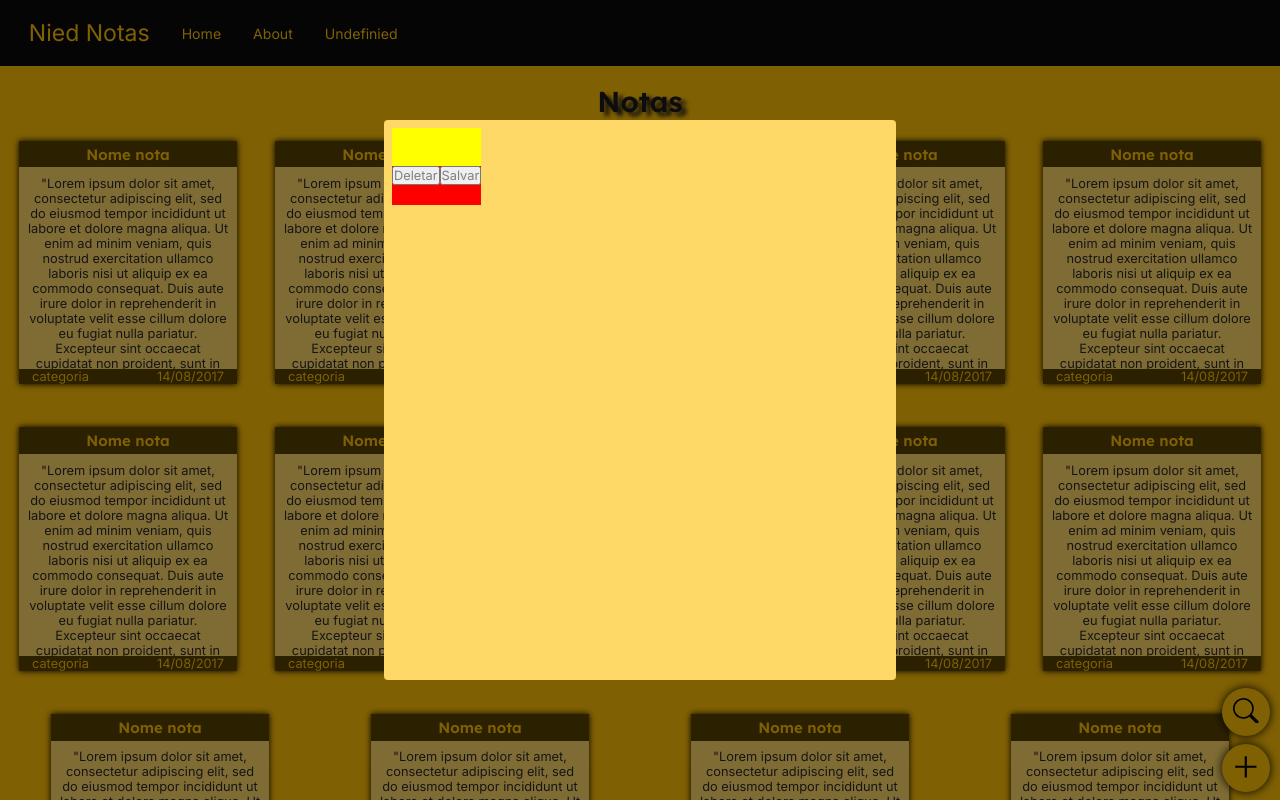
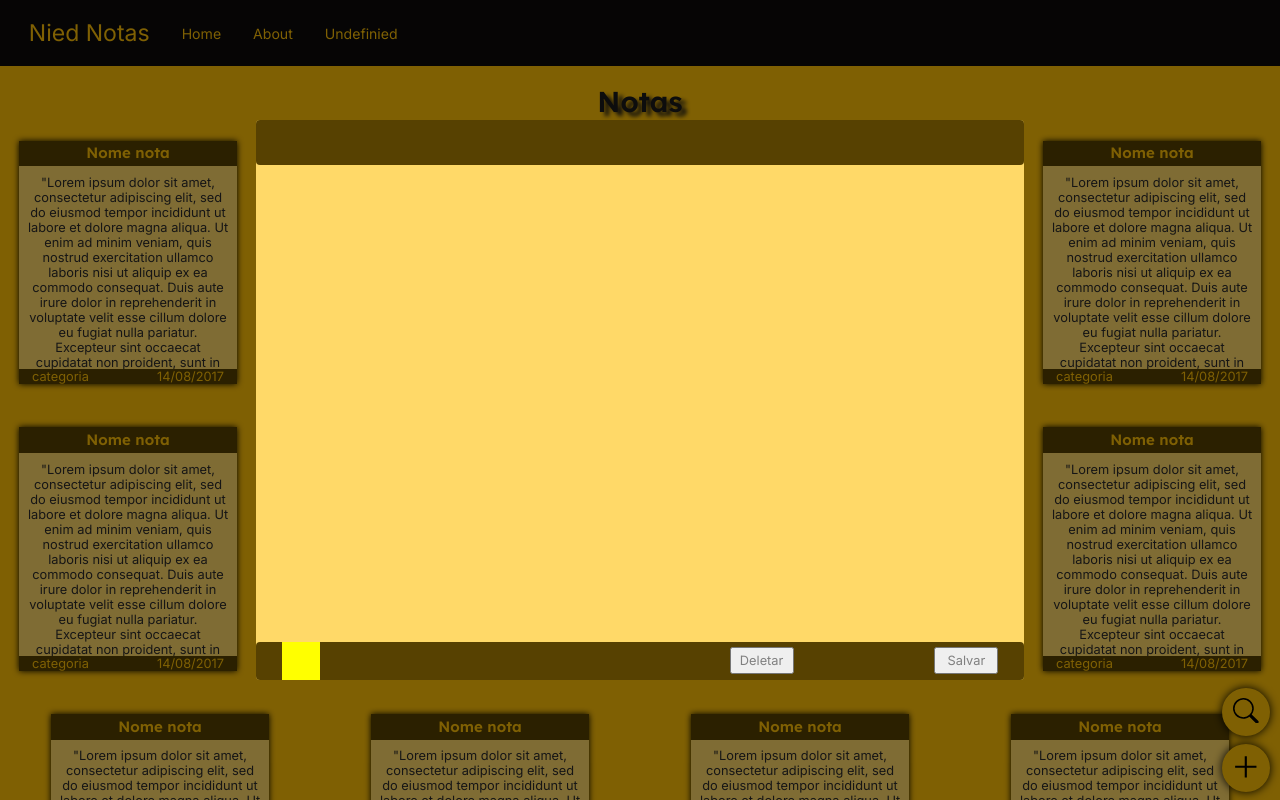
Before and after one commit to Viserion10/Nied-Notas, a Next.js app: page / in a window 1280 px wide. Shown: the top 800 px of the page. Built offline with nearby package versions, Linux system fonts and the light colour scheme.

Commit message:
modaltest

```diff
--- a/src/components/Modal/styles.module.scss
+++ b/src/components/Modal/styles.module.scss
@@ -5,53 +5,75 @@
   z-index: 1040;
   width: 100vw;
   height: 100vh;
-    background-color: rgba(0,0,0,0.5);
+  background-color: rgba(0, 0, 0, 0.5);
 
   display: flex;
   align-items: center;
   justify-content: center;
 }
 
-
 .modal {
   background: #ffd968;
-    border-radius: 3px;
   height: 70vh;
-    width: 40vw;
-    padding: 8px;
+  width: 60vw;
+
   border-radius: 4px;
+
   display: flex;
+  flex-direction: column;
+  justify-content: space-between;
 
+  @media screen and (max-width: 600px) {
+    width: 90vw;
+  }
 }
 
+.modalHeader {
+  height: 3.5rem;
+  background-color: #574101;
+  color: #ffc107;
+  padding-top: 0.2rem;
+  padding-bottom: 0.5rem;
 
-  .modalHeader {
-    height: 3rem;
-    background-color: black;
+  border-radius: 4px;
+
 }
 
 .modalContent {
   height: 3rem;
-
 }
 
 .modalFooter {
   height: 3rem;
+  background-color: #574101;
 
-    background-color: green;
+  border-radius: 4px;
 
+  display: flex;
+  justify-content: space-between;
 }
 
 .boxCategoria {
   height: 3rem;
-
+  width: 3rem;
   background-color: yellow;
 
+  margin-left: 2rem;
 }
 
-  .containerButtons{
+.containerButtons {
   height: 3rem;
+  width: 35%;
 
-    background-color: red;
+  margin-right: 2rem;
+
+  display: flex;
+  justify-content: space-between;
+  align-items: center;
+
+  button {
+    height: 70%;
+    width: 5rem;
 
   }
+}
--- a/src/components/Nota/styles.module.scss
+++ b/src/components/Nota/styles.module.scss
@@ -25,7 +25,9 @@
   background-color: #574101;
 
   color: #ffc107;
-  padding: 0.3rem;
+  padding-top: 0.2rem;
+  padding-bottom: 0.5rem;
+  height: 2rem;
 
 }
 
```
Lines whose indentation alone changed are shown as unchanged.
